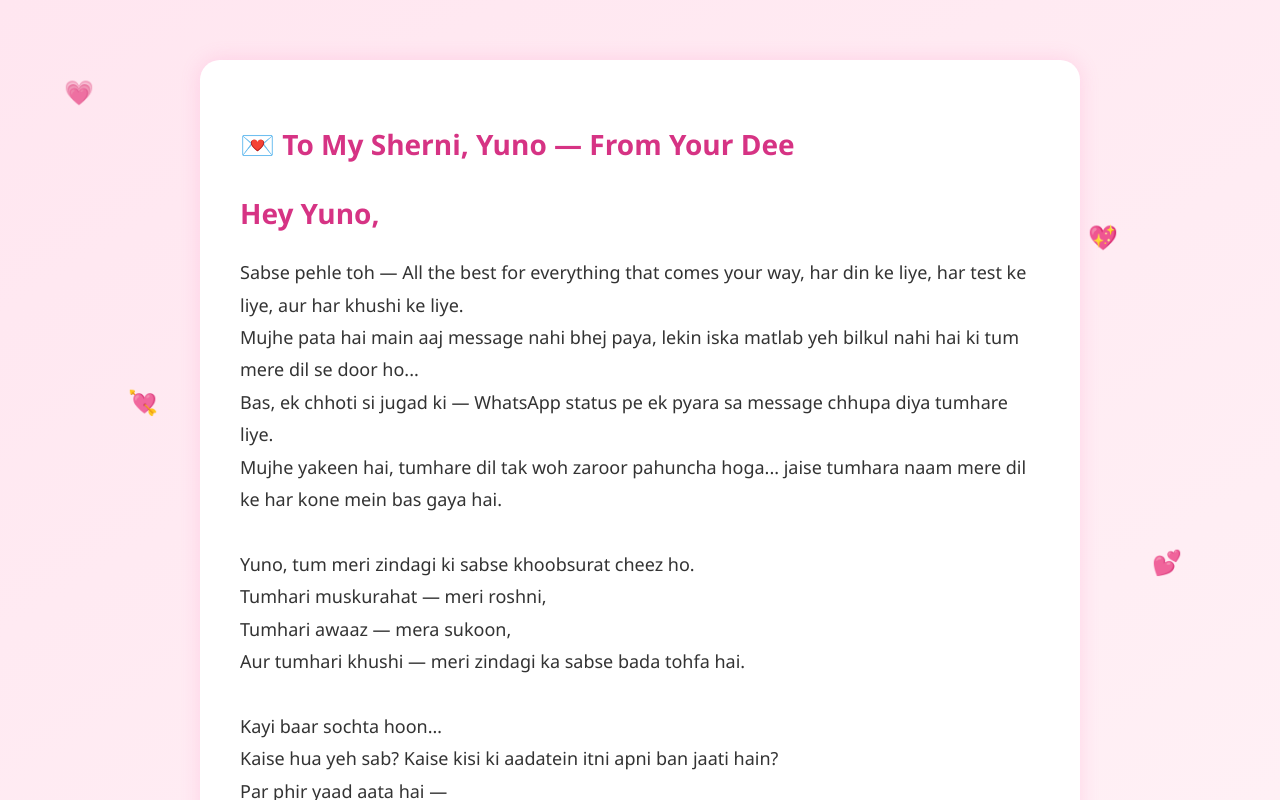
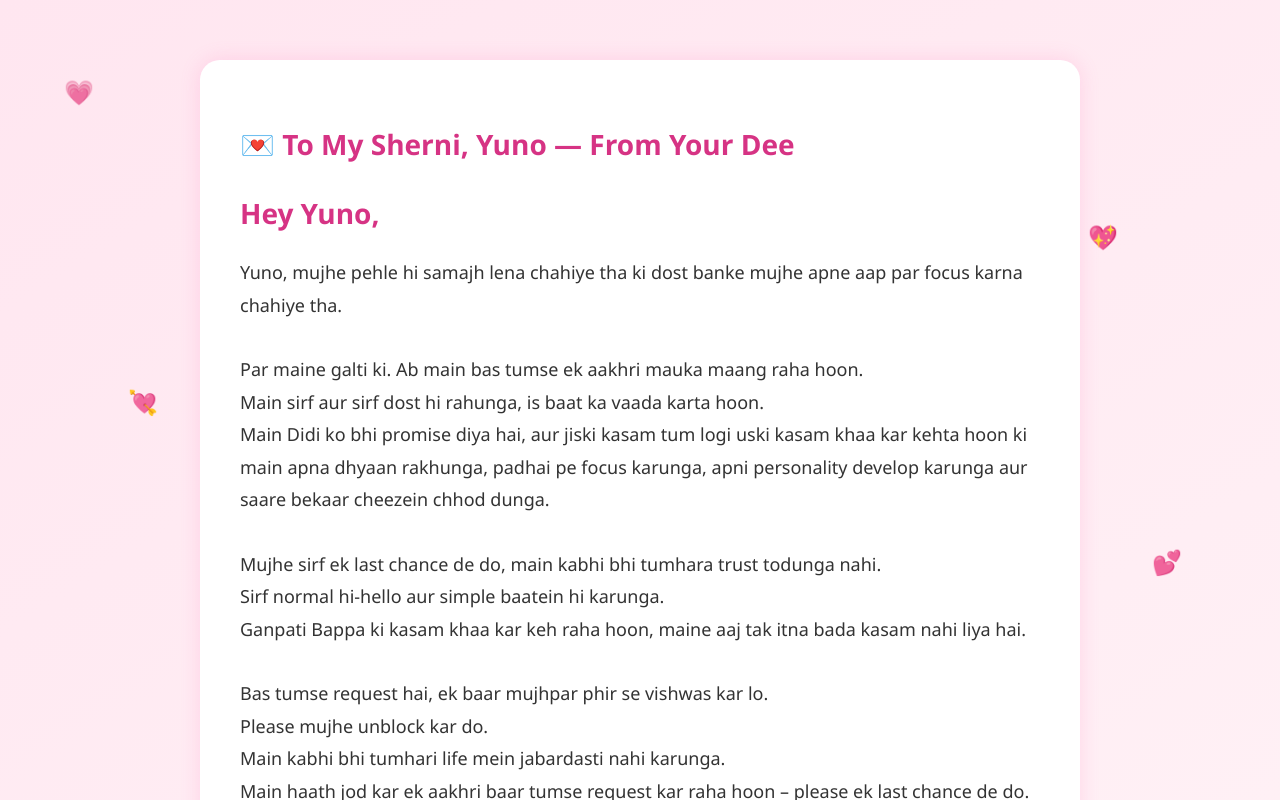
Before and after one commit to mythical122/Yuno-2, a plain HTML site: page love-letter.html in a window 1280 px wide. Drawn offline with Linux system fonts and the light colour scheme.

Commit message:
Update love-letter.html

```diff
--- a/love-letter.html
+++ b/love-letter.html
@@ -17,61 +17,28 @@
     <h1>💌 To My Sherni, Yuno — From Your Dee</h1>
     <h1>Hey Yuno,</h1>
     <p>
-      Sabse pehle toh — All the best for everything that comes your way, har din ke liye, har test ke liye, aur har khushi ke liye.<br>
-Mujhe pata hai main aaj message nahi bhej paya, lekin iska matlab yeh bilkul nahi hai ki tum mere dil se door ho...<br>
-Bas, ek chhoti si jugad ki — WhatsApp status pe ek pyara sa message chhupa diya tumhare liye.<br>
-Mujhe yakeen hai, tumhare dil tak woh zaroor pahuncha hoga... jaise tumhara naam mere dil ke har kone mein bas gaya hai.<br><br>
+Yuno, mujhe pehle hi samajh lena chahiye tha ki dost banke mujhe apne aap par focus karna chahiye tha.<br><br>
+Par maine galti ki. Ab main bas tumse ek aakhri mauka maang raha hoon.<br>
+Main sirf aur sirf dost hi rahunga, is baat ka vaada karta hoon.<br>
+Main Didi ko bhi promise diya hai, aur jiski kasam tum logi uski kasam khaa kar kehta hoon ki main apna dhyaan rakhunga, padhai pe focus karunga, apni personality develop karunga aur saare bekaar cheezein chhod dunga.<br><br>
 
-Yuno, tum meri zindagi ki sabse khoobsurat cheez ho.<br>
-Tumhari muskurahat — meri roshni,<br>
-Tumhari awaaz — mera sukoon,<br>
-Aur tumhari khushi — meri zindagi ka sabse bada tohfa hai.<br><br>
+Mujhe sirf ek last chance de do, main kabhi bhi tumhara trust todunga nahi.<br>
+Sirf normal hi-hello aur simple baatein hi karunga.<br>
+Ganpati Bappa ki kasam khaa kar keh raha hoon, maine aaj tak itna bada kasam nahi liya hai.<br><br>
 
-Kayi baar sochta hoon…<br>
-Kaise hua yeh sab? Kaise kisi ki aadatein itni apni ban jaati hain?<br>
-Par phir yaad aata hai —<br>
-Yeh sirf mohabbat nahi hai, yeh meri poori duniya hai... tum.<br><br>
+Bas tumse request hai, ek baar mujhpar phir se vishwas kar lo.<br>
+Please mujhe unblock kar do.<br>
+Main kabhi bhi tumhari life mein jabardasti nahi karunga.<br>
+Main haath jod kar ek aakhri baar tumse request kar raha hoon – please ek last chance de do.<br><br>
 
-Ups & downs toh sabki life mein aate hain na...<br>
-Lekin agar tum mera haath thaam lo,<br>
-Aur apna sar mere kandhe pe rakh do,<br>
-Toh duniya ghoomne ka maza hi kuch aur hoga.<br>
-Bas ek baar, thoda sa bharosa aur, thoda sa waqt aur —<br>
-aur phir dekho, tumhara Dee fir se ek nayi duniya basa dega tumhare liye.<br><br>
+Yaar Yuno please yaar... bol diya na dost toh sirf dost.<br>
+Aan aaja yaar.
 
-Mujhe pata hai —<br>
-Tum strong ho, tum Sherni ho, Jhansi ki Rani ho,<br>
-Lekin yeh Deepak ko accha nahi lagta ke tum sab kuch akeli hi handle karo...<br>
-Kya tum mujhe bhi ek chance dogi — tumhari seva karne ka?<br>
-Bas ek mauka… main sab kuch sahi kar dunga, jaise har baar karta hoon.<br>
-Is baar bhi, tere Dee ka dil toh wahi hai — tumse juda, tum pe fida.<br><br>
+Ek baar time line dekh lo, hum ye khatam karne ke liye toh start nye kiye the na.<br>
+Bas ek baar phir se try karte hain, dost banke.<br>Bass dosti cahiye me pakka focus karunga promise karta hu.<br><br>
+Mujhe maaf kar do yaar, meri galti thi.<br>ki me aapki baat nye samjha.<br>
+</p>
 
-Btw... bache me apne kaam poore imaandaari se kar raha hoon —<br>
-Aur dil se dua karta hoon ke tum bhi padhai mein focused ho.<br>
-Mujhe pura yakeen hai ke meri University Topper, Miss Divya Deepak Tiwari,<br>
-Ek din duniya ki sabse best doctor banegi.<br>
-Tumhara naam sunke log kahenge — “Yeh sirf ek doctor nahi, yeh kisi ki dua hai.”<br><br>
-
-Aur haan... mummy ne pucha tha aaj,<br>
-"Meri bitiya kaisi hai?"<br>
-Jab ghar se nikal raha tha... aankhon mein aansu aa gaye, sach mein.<br>
-Tumhe yaad karke har roz ek ajeeb si kami mehsoos hoti hai.<br>
-Par saath hi ek ummeed bhi —<br>
-Ki hum bohot jald milne waale hain.<br>
-Sab kuch mast mast hoga — jaise pehle tha, aur usse bhi zyada khubsurat.<br><br>
-
-Bas ab toh…<br>
-Main har kaam karte karte tumhare ek call ka intezaar karta hoon.<br>
-Tumhari awaaz sunke lagta hai — haan, ab saans le raha hoon main.<br><br>
-
-Yuno, please khush raho.<br>
-Mast mast jiyo.<br>
-Aur yaad rakhna —<br>
-Dee ka dil sirf tumhara hai. Hamesha.<br><br>
-
-Tumhari har khushi mein,<br>
-Tumhare Dee ka naam likha hai…<br>
-    </p>
     <p>Forever Yours,<br>
       Dee❤️</p>
 
```
